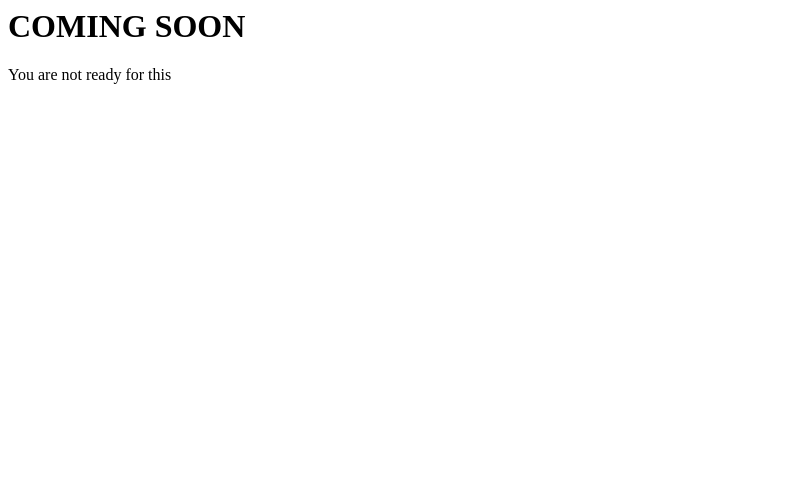
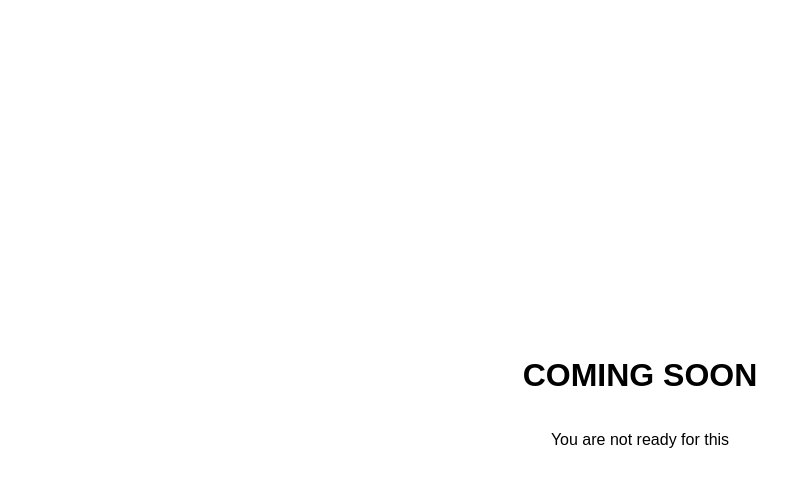
Before and after one commit to marcantoineblais/test_project, a plain HTML site: page index.html in a window 1280 px wide. Shown: the whole page, without its empty margins (0-811 px from the left). Drawn offline with Linux system fonts and the light colour scheme.

Commit message:
centered text

```diff
--- a/index.html
+++ b/index.html
@@ -1,6 +1,10 @@
 <!DOCTYOE html>
-<head></head>
+<head>
+    <link rel="stylesheet" href="style.css">
+</head>
 <body>
-    <h1>COMING SOON</h1>
-    <p>You are not ready for this</p>
+    <div id="container">
+        <h1>COMING SOON</h1>
+        <p>You are not ready for this</p>
+    </div>
 </body>
--- /dev/null
+++ b/style.css
@@ -0,0 +1,12 @@
+body {
+    margin: 0;
+    font-family: Arial, Helvetica, sans-serif;
+}
+
+#container {
+    display: flex;
+    align-items: center;
+    justify-content: center;
+    height: 100vh;
+    flex-direction: column;
+}
```
